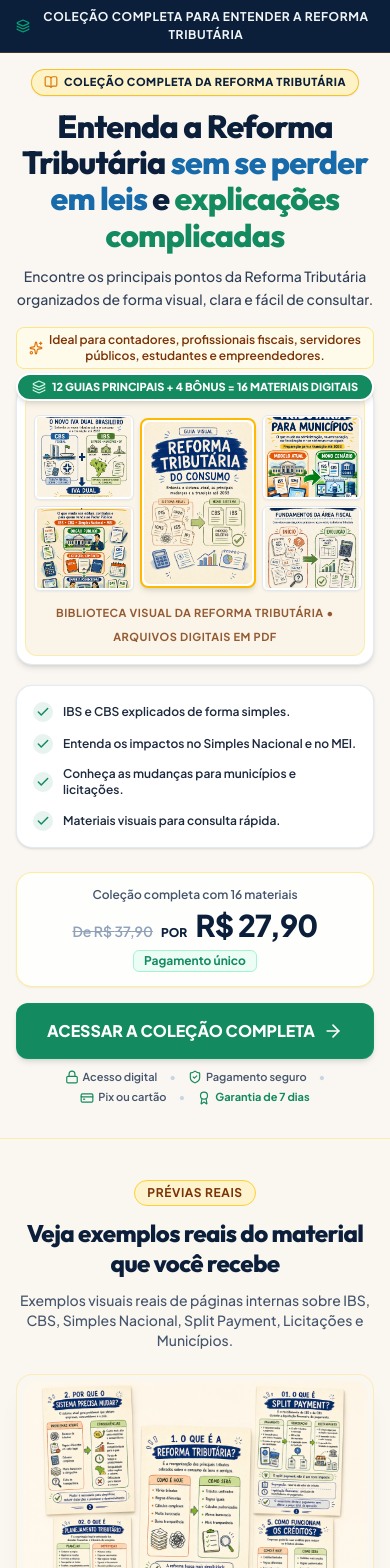
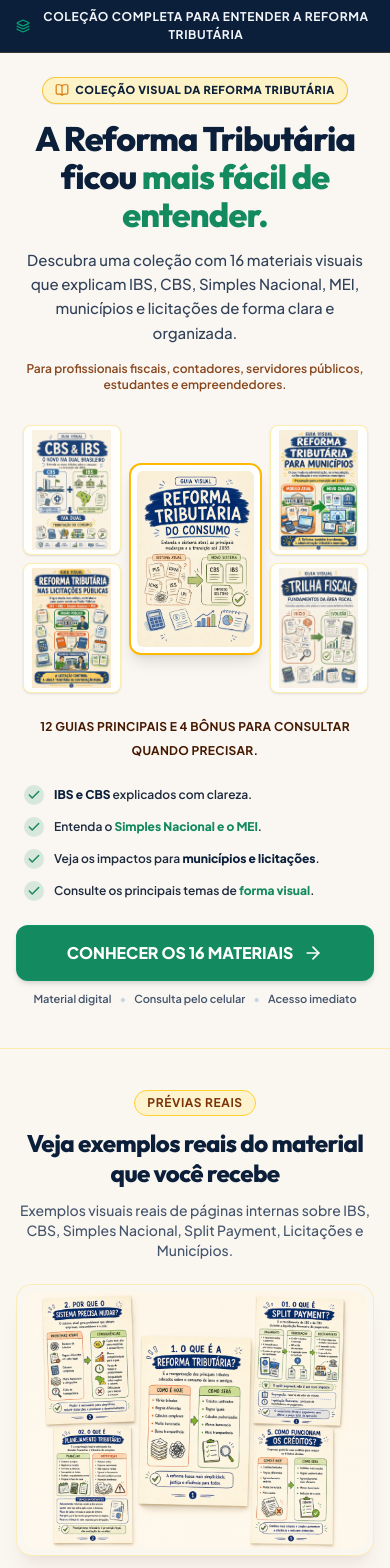
Before and after one commit to henriquecarreto/REFORMA-TRIBUTARIA, a React (Vite) app: page / in a window 390 px wide. Shown: the top 1568 px of the page. Built offline with nearby package versions, Linux system fonts and the light colour scheme.

Commit message:
feat: redesign da primeira dobra sem preco e com capas sem corte e restauracao do carrossel de pessoas estudando

```diff
--- a/src/components/HeroSection.tsx
+++ b/src/components/HeroSection.tsx
@@ -1,219 +1,172 @@
 import React from 'react';
-import { siteConfig } from '../config/siteConfig';
-import { trackInitiateCheckoutAndNavigate } from '../utils/pixel';
-import { Check, ArrowRight, ShieldCheck, BookOpen, Layers, Lock, Sparkles, CreditCard, Award } from 'lucide-react';
+import { Check, ArrowRight, BookOpen } from 'lucide-react';
 
 export const HeroSection: React.FC = () => {
-  const scrollToPricing = (e?: React.MouseEvent<Element>) => {
+  const scrollToMaterials = (e?: React.MouseEvent<Element>) => {
     e?.preventDefault();
-    const el = document.getElementById('precos');
+    const el = document.getElementById('materiais');
     if (el) {
       el.scrollIntoView({ behavior: 'smooth' });
     } else {
-      trackInitiateCheckoutAndNavigate(e || null, siteConfig.COMPLETE_CHECKOUT_URL, 27.90, 'Plano Completo');
+      window.location.hash = 'materiais';
     }
   };
 
   return (
-    <section className="relative pt-4 pb-8 sm:pt-8 sm:pb-12 bg-[#FAF7F2] border-b border-amber-200/60 overflow-hidden">
-      {/* Glow de fundo sutil */}
-      <div className="absolute top-0 right-0 w-80 h-80 bg-amber-100/50 rounded-full blur-3xl pointer-events-none -z-10" />
+    <section className="relative pt-6 pb-10 sm:pt-10 sm:pb-14 bg-[#FAF7F2] border-b border-amber-200/60 overflow-hidden">
+      {/* Glows sutis de fundo */}
+      <div className="absolute top-0 right-0 w-80 h-80 bg-amber-100/40 rounded-full blur-3xl pointer-events-none -z-10" />
       <div className="absolute bottom-0 left-0 w-80 h-80 bg-blue-50/40 rounded-full blur-3xl pointer-events-none -z-10" />
 
       <div className="max-w-4xl mx-auto px-4 sm:px-6 lg:px-8 flex flex-col items-center text-center">
 
-        {/* FAIXA SUPERIOR INSTITUCIONAL */}
-        <div className="inline-flex items-center gap-1.5 px-3 py-1 rounded-full bg-[#FEF3C7] border border-[#F5B700]/80 text-[#0B1F3A] text-[11px] sm:text-xs font-extrabold uppercase tracking-wider mb-3 shadow-xs">
+        {/* 1. SELO SUPERIOR DISCRETO */}
+        <div className="inline-flex items-center gap-1.5 px-3 py-1 rounded-full bg-[#FEF3C7] border border-[#F5B700]/70 text-[#0B1F3A] text-[11px] sm:text-xs font-extrabold uppercase tracking-wider mb-4 shadow-2xs">
           <BookOpen className="w-3.5 h-3.5 text-[#D97706] shrink-0" />
-          <span>COLEÇÃO COMPLETA DA REFORMA TRIBUTÁRIA</span>
+          <span>COLEÇÃO VISUAL DA REFORMA TRIBUTÁRIA</span>
         </div>
 
-        {/* TÍTULO PRINCIPAL */}
-        <h1 className="text-[28px] min-[375px]:text-[32px] min-[430px]:text-[34px] sm:text-[42px] lg:text-[48px] font-extrabold text-[#0B1F3A] leading-[1.14] tracking-tight mb-3 max-w-3xl">
-          Entenda a Reforma Tributária <br className="hidden sm:inline" />
-          <span className="text-[#176BAA]">sem se perder em leis</span> e <span className="text-[#138A60]">explicações complicadas</span>
+        {/* 2. TÍTULO PRINCIPAL */}
+        <h1 className="text-[30px] min-[375px]:text-[34px] min-[430px]:text-[36px] sm:text-[44px] lg:text-[50px] font-extrabold text-[#0B1F3A] leading-[1.12] tracking-tight mb-3.5 max-w-3xl">
+          A Reforma Tributária ficou <br className="hidden sm:inline" />
+          <span className="text-[#138A60]">mais fácil de entender.</span>
         </h1>
 
-        {/* SUBTÍTULO */}
-        <p className="text-[14px] sm:text-base text-slate-700 leading-relaxed mb-4 font-medium max-w-2xl text-center">
-          Encontre os principais pontos da Reforma Tributária organizados de forma visual, clara e fácil de consultar.
+        {/* 3. SUBTÍTULO */}
+        <p className="text-[15px] sm:text-lg text-slate-700 leading-relaxed mb-4 font-medium max-w-2xl text-center">
+          Descubra uma coleção com 16 materiais visuais que explicam IBS, CBS, Simples Nacional, MEI, municípios e licitações de forma clara e organizada.
         </p>
 
-        {/* TAG DE PÚBLICO RELEVANTE */}
-        <div className="inline-flex items-center gap-1.5 px-3 py-1 rounded-lg bg-amber-50/90 border border-amber-200 text-amber-900 text-xs font-semibold mb-4">
-          <Sparkles className="w-3.5 h-3.5 text-amber-600 shrink-0" />
-          <span>Ideal para contadores, profissionais fiscais, servidores públicos, estudantes e empreendedores.</span>
-        </div>
+        {/* PÚBLICO ALVO EM TEXTO DIRETO (SEM CAIXA AMARELA/BORDA) */}
+        <p className="text-xs sm:text-sm font-semibold text-amber-900/90 mb-6 text-center max-w-xl">
+          Para profissionais fiscais, contadores, servidores públicos, estudantes e empreendedores.
+        </p>
 
-        {/* COMPOSIÇÃO VISUAL DAS CAPAS COM ALTURA CONTROLADA */}
-        <div className="w-full max-w-xl sm:max-w-2xl mb-5 relative">
-          {/* SELO DA OFERTA PADRONIZADA */}
-          <div className="absolute -top-3 left-1/2 -translate-x-1/2 z-20 bg-[#138A60] text-white text-[11px] sm:text-xs font-extrabold uppercase px-3.5 py-1 rounded-full shadow-md border-2 border-white flex items-center gap-1.5 whitespace-nowrap">
-            <Layers className="w-3.5 h-3.5 text-emerald-100" />
-            <span>12 GUIAS PRINCIPAIS + 4 BÔNUS = 16 MATERIAIS DIGITAIS</span>
-          </div>
+        {/* 4. COMPOSIÇÃO DAS CAPAS COMPLETAS (OBJECT-FIT: CONTAIN - ZERO CORTES) */}
+        <div className="w-full max-w-2xl sm:max-w-3xl mb-6 relative">
 
-          <div className="w-full bg-white p-2 sm:p-2.5 rounded-2xl border border-slate-200/90 shadow-md">
-            <div className="rounded-xl overflow-hidden bg-[#FAF5E8] p-2 sm:p-3 border border-amber-200/60 pt-5 sm:pt-6">
+          {/* LAYOUT COMPACTO DE CAPAS COM PROPORÇÃO PRESERVADA (OBJECT-FIT CONTAIN) */}
+          <div className="flex items-center justify-center gap-2 sm:gap-4 py-2 px-1">
 
-              <div className="flex items-center justify-between gap-1.5 sm:gap-3">
-                {/* COLUNA ESQUERDA */}
-                <div className="w-[31%] flex flex-col gap-1.5 sm:gap-2 shrink-0">
-                  <div className="shadow-xs rounded-md sm:rounded-lg overflow-hidden border border-slate-200 bg-white p-0.5 max-h-[85px] sm:max-h-[130px] flex items-center justify-center">
+            {/* COLUNA ESQUERDA - CAPAS SECUNDÁRIAS */}
+            <div className="w-[28%] sm:w-[26%] flex flex-col gap-2 shrink-0 opacity-90 hover:opacity-100 transition-opacity">
+              <div className="shadow-sm rounded-lg overflow-hidden bg-white p-1 border border-amber-200/70">
                 <img
                   src="/hero/capas/capa-01-cbs-ibs.jpg"
                   alt="Guia Visual CBS e IBS"
-                      className="w-full h-full object-cover rounded-xs max-h-[80px] sm:max-h-[120px]"
+                  className="w-full h-auto object-contain max-h-[120px] sm:max-h-[170px] rounded-xs"
                   loading="eager"
                 />
               </div>
-                  <div className="shadow-xs rounded-md sm:rounded-lg overflow-hidden border border-slate-200 bg-white p-0.5 max-h-[85px] sm:max-h-[130px] flex items-center justify-center">
+              <div className="shadow-sm rounded-lg overflow-hidden bg-white p-1 border border-amber-200/70">
                 <img
                   src="/hero/capas/capa-03-licitacoes.jpg"
                   alt="Reforma Tributária nas Licitações Públicas"
-                      className="w-full h-full object-cover rounded-xs max-h-[80px] sm:max-h-[120px]"
+                  className="w-full h-auto object-contain max-h-[120px] sm:max-h-[170px] rounded-xs"
                   loading="eager"
                 />
               </div>
             </div>
 
-                {/* COLUNA CENTRAL EM DESTAQUE */}
-                <div className="w-[36%] shrink-0 shadow-md rounded-lg sm:rounded-xl overflow-hidden border-2 border-amber-400 bg-white p-0.5 z-10 my-auto max-h-[185px] sm:max-h-[270px] flex items-center justify-center">
+            {/* COLUNA CENTRAL - CAPA PRINCIPAL EM DESTAQUE */}
+            <div className="w-[38%] sm:w-[36%] shrink-0 shadow-lg rounded-xl overflow-hidden bg-white p-1.5 border-2 border-amber-400 z-10 transition-transform duration-300 hover:scale-[1.02]">
               <img
                 src="/hero/capas/capa-05-consumo.jpg"
-                    alt="Reforma Tributária do Consumo Guia Principal"
-                    className="w-full h-full object-cover rounded-md max-h-[175px] sm:max-h-[260px]"
+                alt="Reforma Tributária do Consumo - Guia Principal"
+                className="w-full h-auto object-contain max-h-[240px] sm:max-h-[340px] rounded-md"
                 loading="eager"
               />
             </div>
 
-                {/* COLUNA DIREITA */}
-                <div className="w-[31%] flex flex-col gap-1.5 sm:gap-2 shrink-0">
-                  <div className="shadow-xs rounded-md sm:rounded-lg overflow-hidden border border-slate-200 bg-white p-0.5 max-h-[85px] sm:max-h-[130px] flex items-center justify-center">
+            {/* COLUNA DIREITA - CAPAS SECUNDÁRIAS */}
+            <div className="w-[28%] sm:w-[26%] flex flex-col gap-2 shrink-0 opacity-90 hover:opacity-100 transition-opacity">
+              <div className="shadow-sm rounded-lg overflow-hidden bg-white p-1 border border-amber-200/70">
                 <img
                   src="/hero/capas/capa-02-municipios.jpg"
                   alt="Reforma Tributária para Municípios"
-                      className="w-full h-full object-cover rounded-xs max-h-[80px] sm:max-h-[120px]"
+                  className="w-full h-auto object-contain max-h-[120px] sm:max-h-[170px] rounded-xs"
                   loading="eager"
                 />
               </div>
-                  <div className="shadow-xs rounded-md sm:rounded-lg overflow-hidden border border-slate-200 bg-white p-0.5 max-h-[85px] sm:max-h-[130px] flex items-center justify-center">
+              <div className="shadow-sm rounded-lg overflow-hidden bg-white p-1 border border-amber-200/70">
                 <img
                   src="/hero/capas/capa-04-trilha-fiscal.jpg"
                   alt="Trilha Fiscal"
-                      className="w-full h-full object-cover rounded-xs max-h-[80px] sm:max-h-[120px]"
+                  className="w-full h-auto object-contain max-h-[120px] sm:max-h-[170px] rounded-xs"
                   loading="eager"
                 />
               </div>
             </div>
+
           </div>
 
-              <div className="mt-2 text-center">
-                <span className="text-[11px] sm:text-xs font-bold text-amber-900/80 uppercase tracking-wider">
-                  Biblioteca Visual da Reforma Tributária • Arquivos Digitais em PDF
+          {/* MENSAGEM DA COLEÇÃO DIRETA SOBRE O FUNDO BEGE */}
+          <div className="mt-3 text-center">
+            <span className="text-xs sm:text-sm font-bold text-amber-950 uppercase tracking-wide">
+              12 guias principais e 4 bônus para consultar quando precisar.
             </span>
-              </div>
-
-            </div>
           </div>
         </div>
 
-        {/* 1. BLOCO REDESENHADO DE 4 BENEFÍCIOS */}
-        <div className="w-full max-w-2xl mb-6 bg-white p-4 sm:p-5 rounded-2xl border border-slate-200/90 shadow-sm">
+        {/* 5. BENEFÍCIOS INTEGRADOS DIRETO AO FUNDO BEGE (SEM CAIXA BRANCA E SEM BORDAS) */}
+        <div className="w-full max-w-2xl mb-6 px-2">
           <ul className="grid grid-cols-1 sm:grid-cols-2 gap-3 text-left">
             <li className="flex items-center gap-2.5">
-              <div className="w-5 h-5 rounded-full bg-[#138A60]/10 text-[#138A60] flex items-center justify-center shrink-0">
+              <div className="w-5 h-5 rounded-full bg-[#138A60]/15 text-[#138A60] flex items-center justify-center shrink-0">
                 <Check className="w-3.5 h-3.5 stroke-[2.5]" />
               </div>
               <span className="text-xs sm:text-sm font-semibold text-slate-800 leading-snug">
-                IBS e CBS explicados de forma simples.
+                <strong className="text-[#0B1F3A]">IBS e CBS</strong> explicados com clareza.
               </span>
             </li>
 
             <li className="flex items-center gap-2.5">
-              <div className="w-5 h-5 rounded-full bg-[#138A60]/10 text-[#138A60] flex items-center justify-center shrink-0">
+              <div className="w-5 h-5 rounded-full bg-[#138A60]/15 text-[#138A60] flex items-center justify-center shrink-0">
                 <Check className="w-3.5 h-3.5 stroke-[2.5]" />
               </div>
               <span className="text-xs sm:text-sm font-semibold text-slate-800 leading-snug">
-                Entenda os impactos no Simples Nacional e no MEI.
+                Entenda o <strong className="text-[#138A60]">Simples Nacional e o MEI</strong>.
               </span>
             </li>
 
             <li className="flex items-center gap-2.5">
-              <div className="w-5 h-5 rounded-full bg-[#138A60]/10 text-[#138A60] flex items-center justify-center shrink-0">
+              <div className="w-5 h-5 rounded-full bg-[#138A60]/15 text-[#138A60] flex items-center justify-center shrink-0">
                 <Check className="w-3.5 h-3.5 stroke-[2.5]" />
               </div>
               <span className="text-xs sm:text-sm font-semibold text-slate-800 leading-snug">
-                Conheça as mudanças para municípios e licitações.
+                Veja os impactos para <strong className="text-[#0B1F3A]">municípios e licitações</strong>.
               </span>
             </li>
 
             <li className="flex items-center gap-2.5">
-              <div className="w-5 h-5 rounded-full bg-[#138A60]/10 text-[#138A60] flex items-center justify-center shrink-0">
+              <div className="w-5 h-5 rounded-full bg-[#138A60]/15 text-[#138A60] flex items-center justify-center shrink-0">
                 <Check className="w-3.5 h-3.5 stroke-[2.5]" />
               </div>
               <span className="text-xs sm:text-sm font-semibold text-slate-800 leading-snug">
-                Materiais visuais para consulta rápida.
+                Consulte os principais temas de <strong className="text-[#138A60]">forma visual</strong>.
               </span>
             </li>
           </ul>
         </div>
 
-        {/* 2. ÁREA DE PREÇO NÍTIDA E DE ALTO CONTRASTE */}
-        <div className="w-full max-w-md mb-4 bg-white/80 p-3.5 rounded-2xl border border-amber-200/80 text-center shadow-xs">
-          <span className="text-xs sm:text-sm font-semibold text-slate-600 block mb-1">
-            Coleção completa com 16 materiais
-          </span>
-
-          <div className="flex items-baseline justify-center gap-2">
-            <span className="text-sm sm:text-base text-slate-400 line-through font-semibold">
-              De R$ {siteConfig.completeOldPrice}
-            </span>
-            <span className="text-xs sm:text-sm font-extrabold text-[#0B1F3A] uppercase">POR</span>
-            <span className="text-3xl sm:text-4xl md:text-5xl font-extrabold text-[#0B1F3A] tracking-tight">
-              R$ {siteConfig.completePrice}
-            </span>
-          </div>
-
-          <div className="mt-1">
-            <span className="text-xs font-bold text-[#138A60] bg-emerald-50 px-2.5 py-0.5 rounded-md border border-emerald-200 inline-block">
-              Pagamento único
-            </span>
-          </div>
-        </div>
-
-        {/* 3. BOTÃO PRINCIPAL COM VERDE INSTITUCIONAL #138A60 */}
+        {/* 6. BOTÃO PRINCIPAL "CONHECER OS 16 MATERIAIS" -> #materiais (ZERO PREÇO NA 1ª DOBRA!) */}
         <div className="flex flex-col items-center gap-2.5 w-full max-w-md">
           <a
-            href="#precos"
-            onClick={scrollToPricing}
-            className="w-full bg-[#138A60] hover:bg-[#0F704E] text-white font-extrabold text-[16px] sm:text-lg min-h-[56px] sm:min-h-[62px] py-3.5 px-6 rounded-xl flex items-center justify-center gap-2 cursor-pointer group shadow-md hover:scale-[1.01] active:scale-[0.99] transition-all text-center border border-emerald-500/20"
+            href="#materiais"
+            onClick={scrollToMaterials}
+            className="w-full bg-[#138A60] hover:bg-[#0F704E] text-white font-extrabold text-[16px] sm:text-lg min-h-[56px] sm:min-h-[62px] py-3.5 px-6 rounded-xl flex items-center justify-center gap-2.5 cursor-pointer group shadow-md hover:scale-[1.01] active:scale-[0.99] transition-all text-center border border-emerald-500/20"
           >
-            <span>ACESSAR A COLEÇÃO COMPLETA</span>
+            <span>CONHECER OS 16 MATERIAIS</span>
             <ArrowRight className="w-5 h-5 group-hover:translate-x-1 transition-transform shrink-0" />
           </a>
 
-          {/* INFORMAÇÕES ABAIXO DO BOTÃO */}
-          <div className="flex flex-wrap items-center justify-center gap-y-1 gap-x-3 text-[11px] sm:text-xs font-semibold text-slate-600 text-center">
-            <span className="flex items-center gap-1">
-              <Lock className="w-3.5 h-3.5 text-[#138A60] shrink-0" />
-              Acesso digital
-            </span>
+          {/* INFORMAÇÃO COMPLEMENTAR DISCRETA */}
+          <div className="flex items-center justify-center gap-2 text-[11px] sm:text-xs font-semibold text-slate-600 text-center">
+            <span>Material digital</span>
             <span className="text-slate-300">•</span>
-            <span className="flex items-center gap-1">
-              <ShieldCheck className="w-3.5 h-3.5 text-[#138A60] shrink-0" />
-              Pagamento seguro
-            </span>
+            <span>Consulta pelo celular</span>
             <span className="text-slate-300">•</span>
-            <span className="flex items-center gap-1">
-              <CreditCard className="w-3.5 h-3.5 text-[#138A60] shrink-0" />
-              Pix ou cartão
-            </span>
-            <span className="text-slate-300">•</span>
-            <span className="flex items-center gap-1 text-[#138A60] font-bold">
-              <Award className="w-3.5 h-3.5 shrink-0" />
-              Garantia de 7 dias
-            </span>
+            <span>Acesso imediato</span>
           </div>
         </div>
 
```
Also changed, not shown: src/App.tsx (+14 -10 lines), src/components/ShowcaseGallery.tsx (+25 -10 lines). Lines whose indentation alone changed are shown as unchanged.
